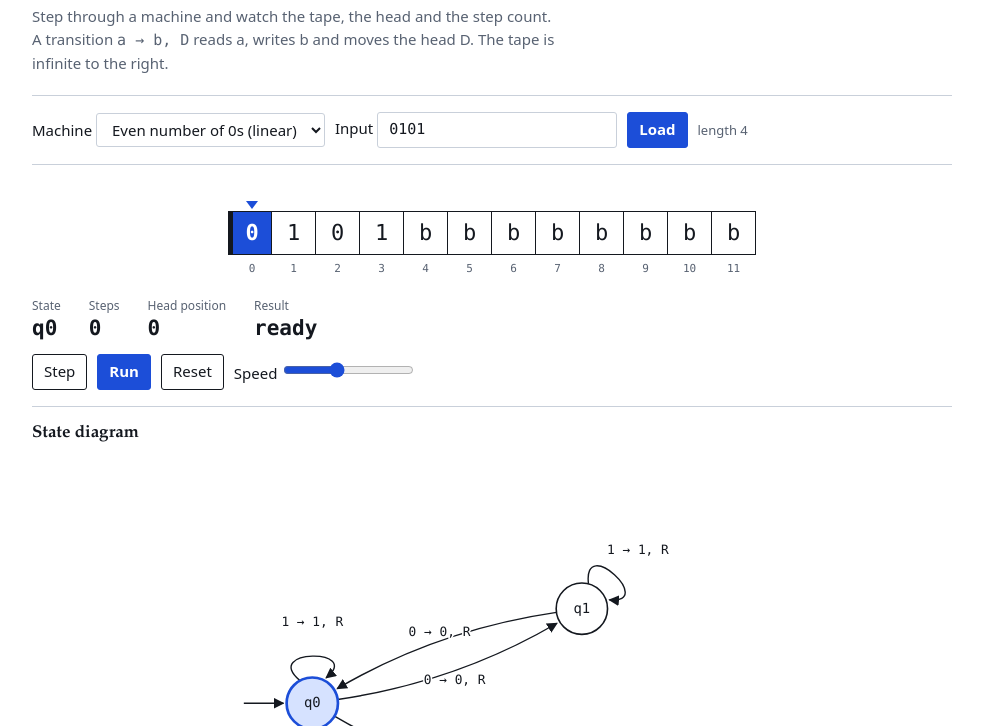
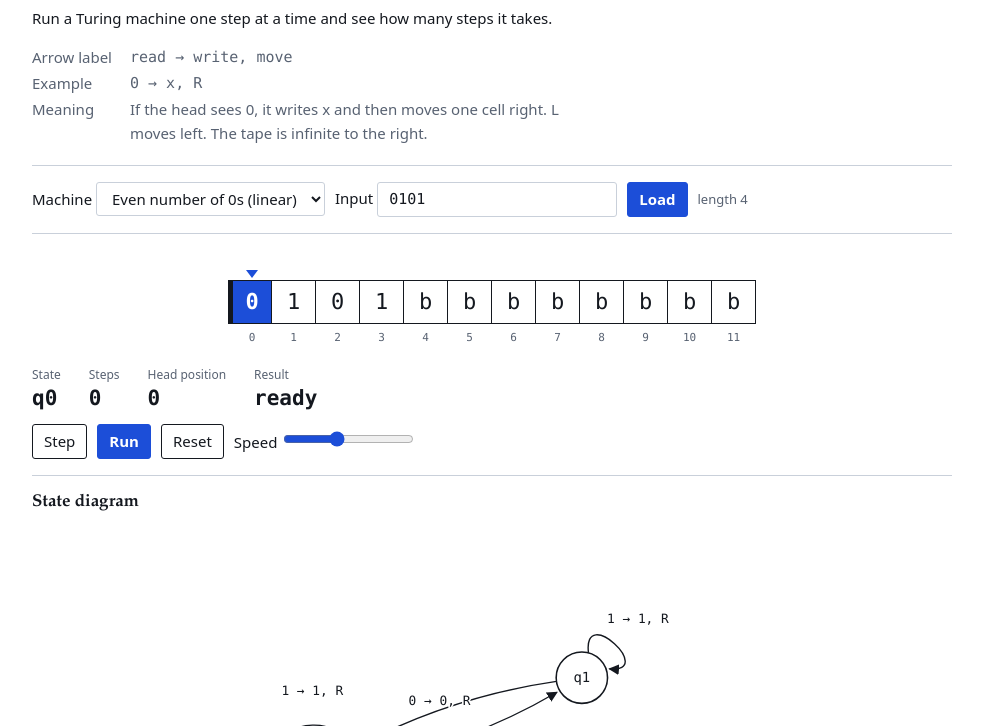
Before and after one commit to Divsth/Turing-Machine-Emulator, a plain HTML site: page index.html in a window 1280 px wide. Shown: the part 74-800 px from the top of the page, without its empty margins (148-1131 px from the left). Drawn offline with Linux system fonts and the light colour scheme.

Commit message:
Add files via upload

```diff
--- a/index.html
+++ b/index.html
@@ -12,9 +12,15 @@
 body{margin:0;background:var(--bg);color:var(--ink);font:15px/1.55 system-ui,-apple-system,"Segoe UI",sans-serif}
 header{max-width:960px;margin:0 auto;padding:36px 20px 8px}
 header h1{margin:0;font:600 30px/1.15 var(--serif);letter-spacing:-.01em}
-header p{margin:8px 0 0;color:var(--mute);max-width:62ch}
+header p{margin:10px 0 0;max-width:62ch}
+header .lead{font-size:17px;color:var(--ink)}
+header .key{font-size:15px;color:var(--mute)}
+header code{font:14px var(--mono);color:var(--ink);background:var(--cur);padding:1px 6px;border-radius:3px;white-space:nowrap}
 main{max-width:960px;margin:0 auto;padding:12px 20px 48px;display:grid;gap:10px}
 section{border-top:1px solid var(--line);padding:16px 0 6px;min-width:0}
+.key{display:grid;grid-template-columns:max-content 1fr;gap:3px 18px;margin:16px 0 0;font-size:14px;max-width:62ch}
+.key dt{color:var(--mute)}
+.key dd{margin:0}
 h2{margin:0 0 10px;font:600 17px/1.3 var(--serif)}
 .row{display:flex;flex-wrap:wrap;gap:10px;align-items:center}
 button,select,input,textarea{font:inherit;color:var(--ink);background:var(--bg);border:1px solid var(--line);border-radius:3px;padding:5px 11px}
@@ -59,7 +65,8 @@ small,.note{color:var(--mute);font-size:13px}
 </style>
 </head>
 <body>
-<header><h1>Turing Machine Visualizer</h1><p>Step through a machine and watch the tape, the head and the step count. A transition <span class="mono">a → b, D</span> reads a, writes b and moves the head D. The tape is infinite to the right.</p></header>
+<header><h1>Turing Machine Visualizer</h1><p>Run a Turing machine one step at a time and see how many steps it takes.</p>
+<dl class="key"><dt>Arrow label</dt><dd class="mono">read → write, move</dd><dt>Example</dt><dd class="mono">0 → x, R</dd><dt>Meaning</dt><dd>If the head sees 0, it writes x and then moves one cell right. L moves left. The tape is infinite to the right.</dd></dl></header>
 <main>
 <section>
   <div class="row">
```
